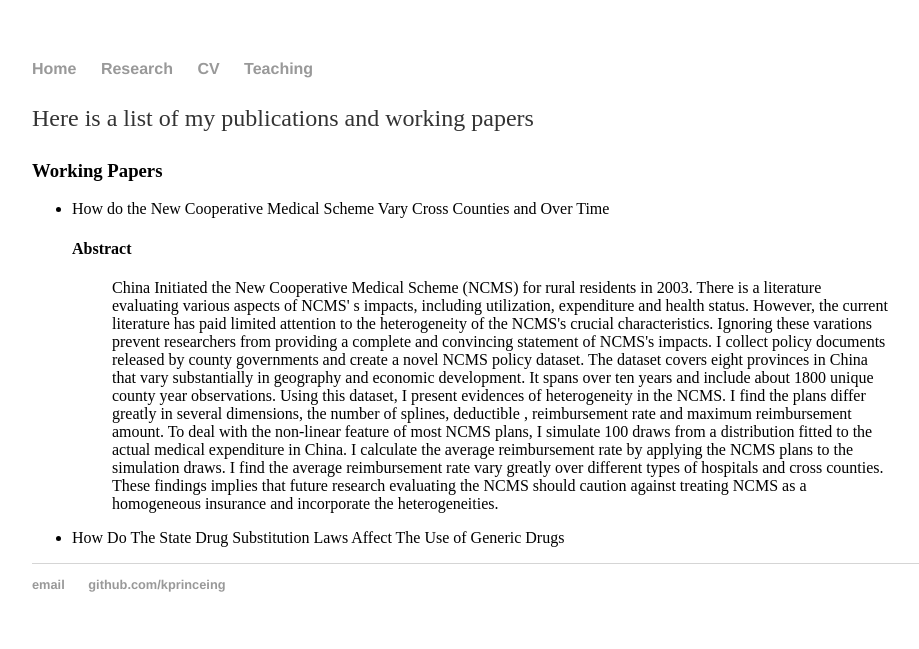
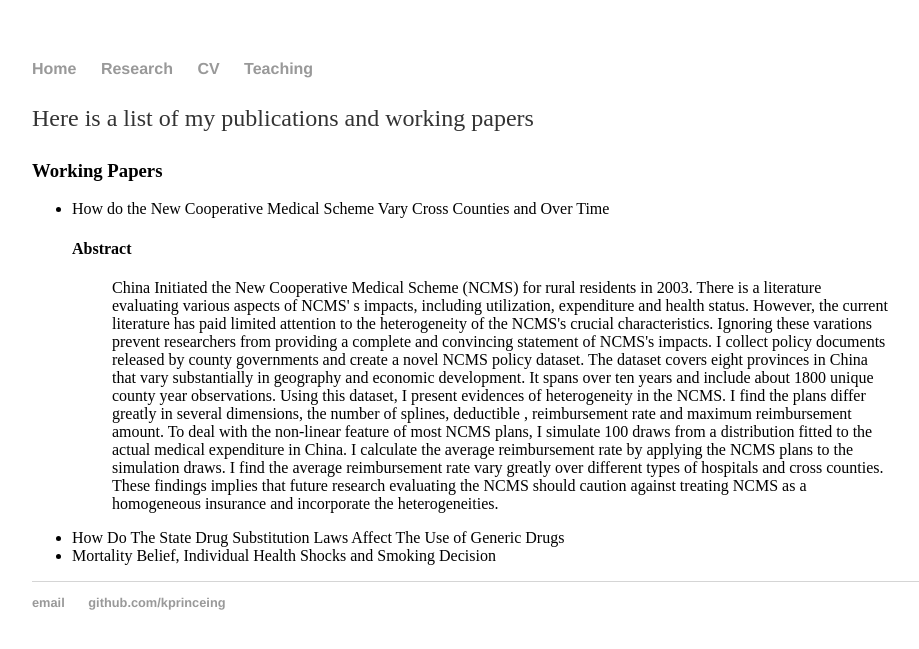
Before and after one commit to kprinceing/kprinceing.github.io, a Jekyll site: the page built from research.html, in a window 1280 px wide. Shown: the top 649 px of the page, without its empty margins (160-1079 px from the left). Built offline with Jekyll 4.4.1, drawn with Linux system fonts in a browser that asks for light colours.

Commit message:
Update research.html

```diff
--- a/research.html
+++ b/research.html
@@ -10,6 +10,7 @@ title:  research
 		<h4>  Abstract </h4>
 		<blockquote> China Initiated the New Cooperative Medical Scheme (NCMS) for rural residents in 2003. There is a literature evaluating various aspects of NCMS' s impacts, including utilization, expenditure and health status. However, the current literature has paid limited attention to the heterogeneity of the NCMS's crucial characteristics. Ignoring these varations prevent researchers from providing a complete and convincing statement of NCMS's impacts. I collect policy documents released by county governments and create a novel NCMS policy dataset. The dataset covers eight provinces in China that vary substantially in geography and economic development. It spans over ten years and include about 1800 unique county year observations. Using this dataset, I present evidences of heterogeneity in the NCMS. I find the plans differ greatly in several dimensions, the number of splines, deductible , reimbursement rate and maximum reimbursement amount. To deal with the non-linear feature of most NCMS plans, I simulate 100 draws from a distribution fitted to the actual medical expenditure in China. I calculate the average reimbursement rate by applying the NCMS plans to the simulation draws. I find the average reimbursement rate vary greatly over different types of hospitals and cross counties. These findings implies that future research evaluating the NCMS should caution against treating NCMS as a homogeneous insurance and incorporate the heterogeneities. </blockquote>
 		<li> How Do The State Drug Substitution Laws Affect The Use of Generic Drugs </li>
+		<li> Mortality Belief, Individual Health Shocks and Smoking Decision </li>
 	</ul>
 
 </div><!-- /.blurb -->
```
